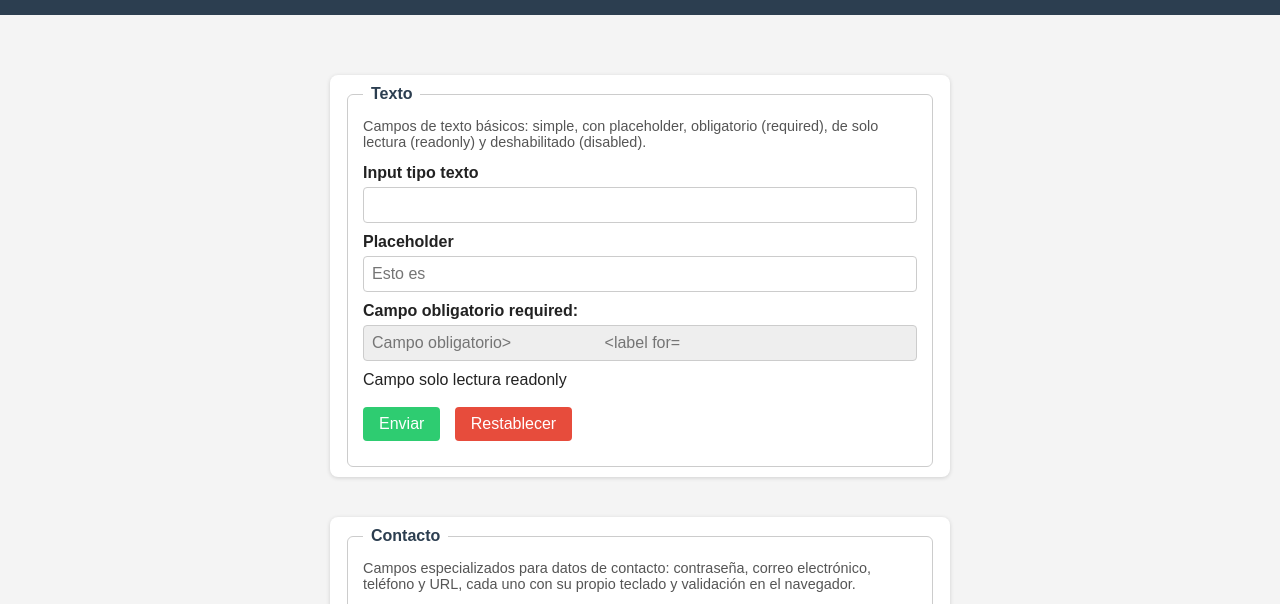
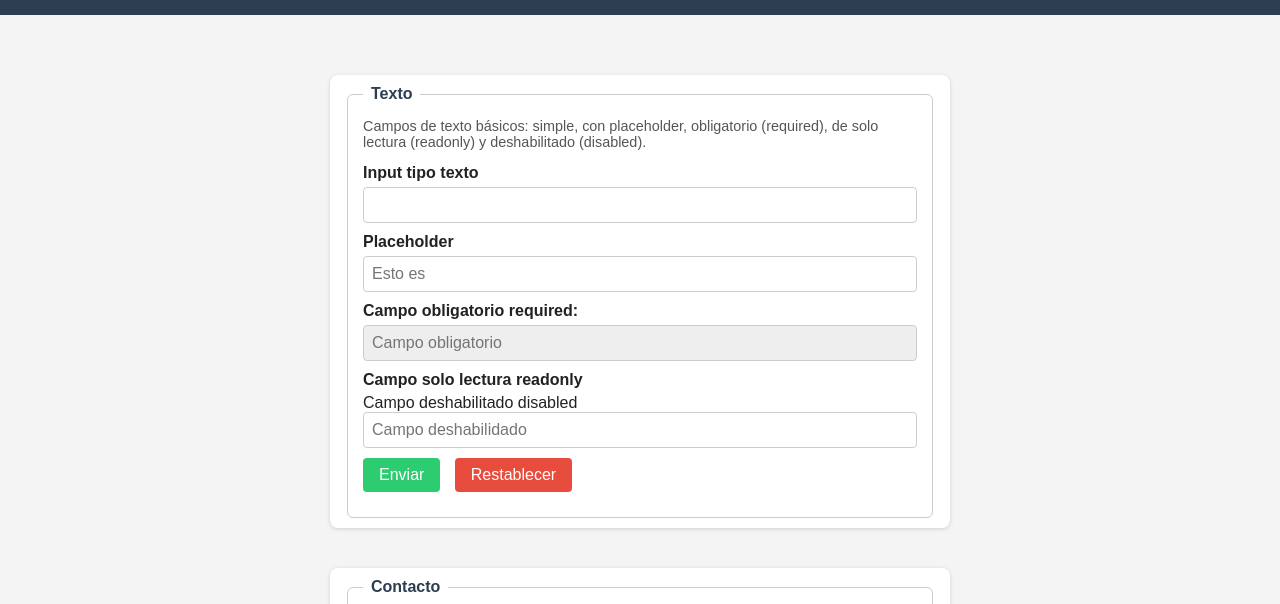
Before and after one commit to Melissarodriguez278/Formularios, a plain HTML site: page index.html in a window 1280 px wide. Shown: the part 123-727 px from the top of the page. Drawn offline with Linux system fonts and the light colour scheme.

Commit message:
first commit

```diff
--- a/index.html
+++ b/index.html
@@ -44,14 +44,15 @@
                     <br>
 
                     <label for="">Campo obligatorio required: </label>
-                    <input type="text" disabled placeholder="Campo obligatorio>
+                    <input type="text" disabled placeholder="Campo obligatorio">
+                    <br>
 
                     <label for="">Campo solo lectura readonly</label>
                     <inpuy type="text" readonly placeholder="Campo solo lectura">
                     <br>
 
-                    <laber for=">Campo deshabilitado disabled</label>
-                    <input type="text" placeholder="Campo deshabilidado" disabled>
+                    <laber for="">Campo deshabilitado disabled</label>
+                    <input type="text" placeholder="Campo deshabilidado">
                     <br>
 
              <input type="submit" value="Enviar">
@@ -173,7 +174,7 @@
             <!--Sexto formulario!-->
 
 
-            form action="">
+           <form action="">
                 <fieldset>
                     <legend>Listas desplegables (select)</legend>
                     <p>Listas desplegables con el elemento select: una opción simple, una con valor
--- a/login.html
+++ b/login.html
@@ -4,8 +4,8 @@
     <meta charset="UTF-8">
     <meta name="viewport" content="width=device-width, initial-scale=1.0">
     <title>Login</title>
-    <link rel="stylesheet" hreaf="css/login.css">
-    <link rel="shortcut icon" hreaf="img/logo.png" type="image/x-icon">
+ <link rel="shortcut icon" href="img/logo.png" type="image/x-icon">
+ <link rel="stylesheet" href="css/login.css">
 </head>
 <body>
 
```
